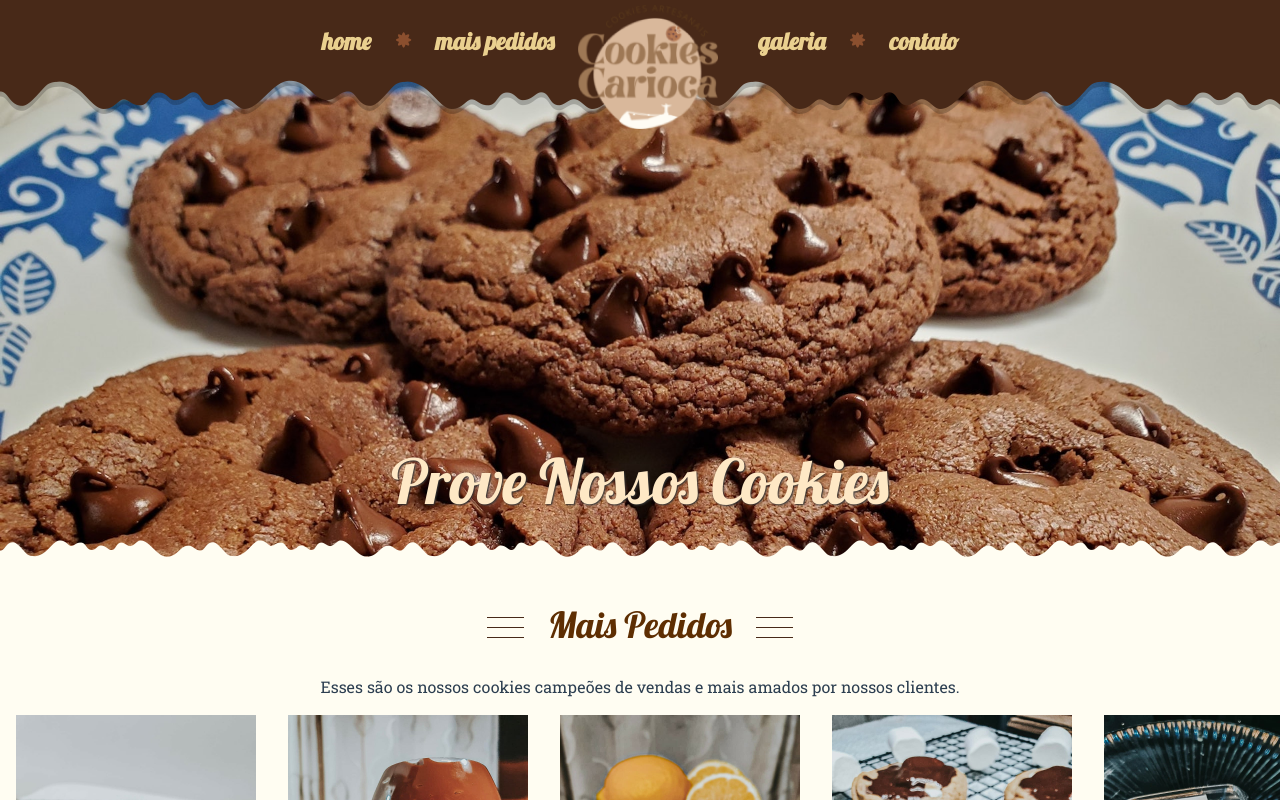
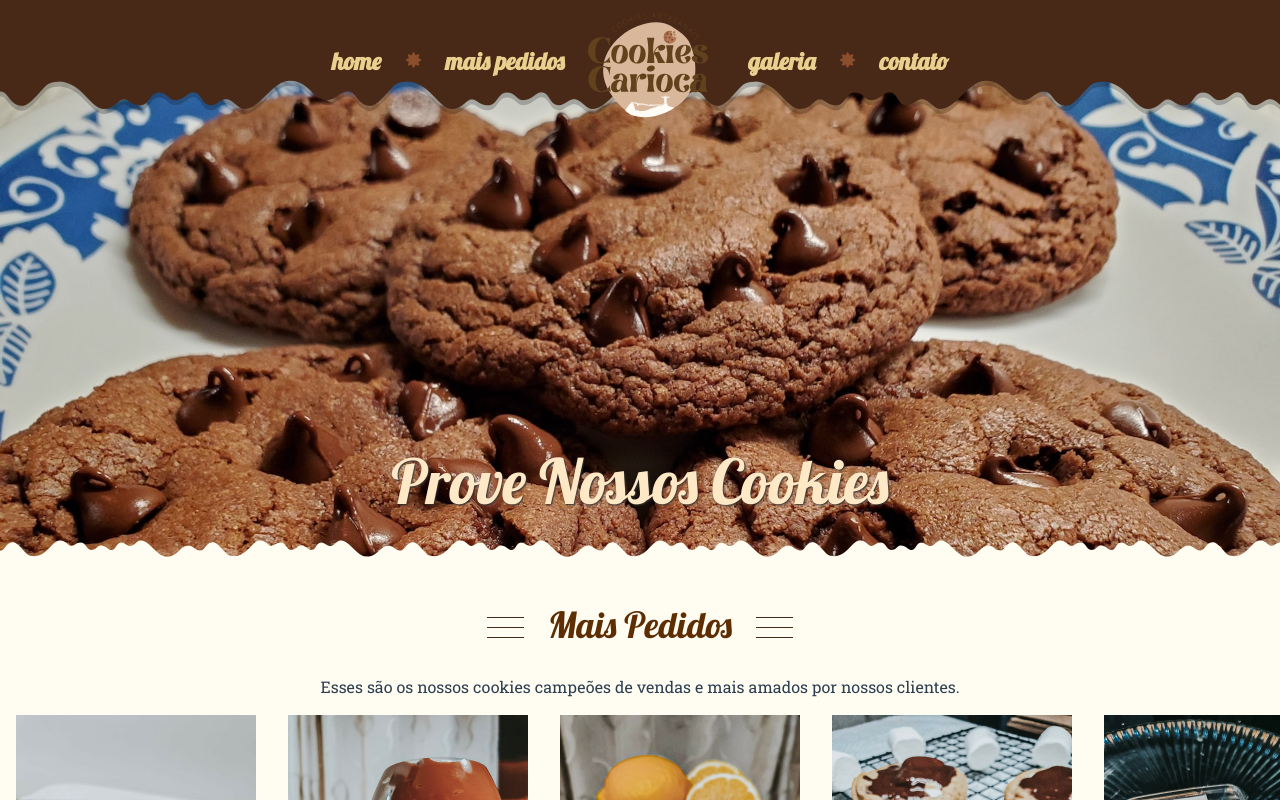
Before and after one commit to arnonrdp/Cookies-Carioca, a Vue app: page / in a window 1280 px wide. Shown: the top 800 px of the page. Built offline with nearby package versions, Linux system fonts and the light colour scheme.

Commit message:
Remoção de coisas desnecessárias

```diff
--- a/src/components/Header.vue
+++ b/src/components/Header.vue
@@ -1,21 +1,21 @@
 <template>
-  <section id="top" style="height: 114px">
+  <section id="top">
     <b-navbar toggleable="sm" type="dark" class="mx-3">
       <b-navbar-brand href="#" class="d-sm-block d-md-none">
-        <img src="@/assets/logoB.png" alt="" class="img-responsive" />
+        <img src="@/assets/logo.svg" alt="Logotipo" />
       </b-navbar-brand>
 
       <b-navbar-toggle target="nav-collapse" />
 
       <b-collapse id="nav-collapse" is-nav>
-        <b-navbar-nav class="mx-auto">
-          <b-nav-item class="mt-3" href="#home">home</b-nav-item>
-          <b-nav-item class="mt-3" href="#pedidos">mais pedidos</b-nav-item>
+        <b-navbar-nav class="mx-auto align-items-baseline">
+          <b-nav-item href="#home">home</b-nav-item>
+          <b-nav-item href="#pedidos">mais pedidos</b-nav-item>
           <b-navbar-brand href="#" class="d-none d-sm-none d-md-block">
-            <img src="@/assets/logoB.png" alt="" class="img-responsive" />
+            <img src="@/assets/logo.svg" alt="Logotipo" />
           </b-navbar-brand>
-          <b-nav-item class="mt-3" href="#galeria">galeria</b-nav-item>
-          <b-nav-item class="mt-3" href="#contato">contato</b-nav-item>
+          <b-nav-item href="#galeria">galeria</b-nav-item>
+          <b-nav-item href="#contato">contato</b-nav-item>
         </b-navbar-nav>
       </b-collapse>
     </b-navbar>
@@ -33,7 +33,7 @@ export default Vue.extend({
 <style scoped>
 #top {
   background: url(../assets/wave1.png) 0 0 repeat-x;
-  min-height: 114px;
+  height: 114px;
   position: fixed;
   top: 0;
   width: 100%;
@@ -57,6 +57,11 @@ export default Vue.extend({
 .navbar-toggler:focus {
   background: #8b4f2e;
 }
+
+img[alt="Logotipo"] {
+  width: 120px;
+}
+
 li {
   background: url(../assets/divider.png) left 16px no-repeat;
   display: inline-block;
@@ -110,8 +115,6 @@ li:nth-child(4) {
 
 li > a:hover,
 li > a:focus,
-li.sfHover > a,
-li.sfHover > a:hover,
 li.active > a,
 li.active > a:hover,
 li.active > a:focus {
@@ -127,26 +130,25 @@ li.active > a:focus {
 }
 
 li > a:hover:before,
+li > a:hover:after,
 li > a:focus:before,
-li.sfHover > a:before,
-li.sfHover > a:hover:before,
+li > a:focus:after,
 li.active > a:before,
+li.active > a:after,
 li.active > a:hover:before,
-li.active > a:focus:before {
+li.active > a:hover:after,
+li.active > a:focus:before,
+li.active > a:focus:after {
   width: 32px;
   margin-left: -16px;
 }
 
-li > a:hover:after,
-li > a:focus:after,
-li.sfHover > a:after,
-li.sfHover > a:hover:after,
-li.active > a:after,
-li.active > a:hover:after,
-li.active > a:focus:after {
-  width: 32px;
-  margin-left: -16px;
+@media screen and (max-height: 500px) {
+  #top {
+    position: relative;
+  }
 }
+
 @media screen and (max-width: 575px) {
   ul {
     background: #8b4f2e;
```
